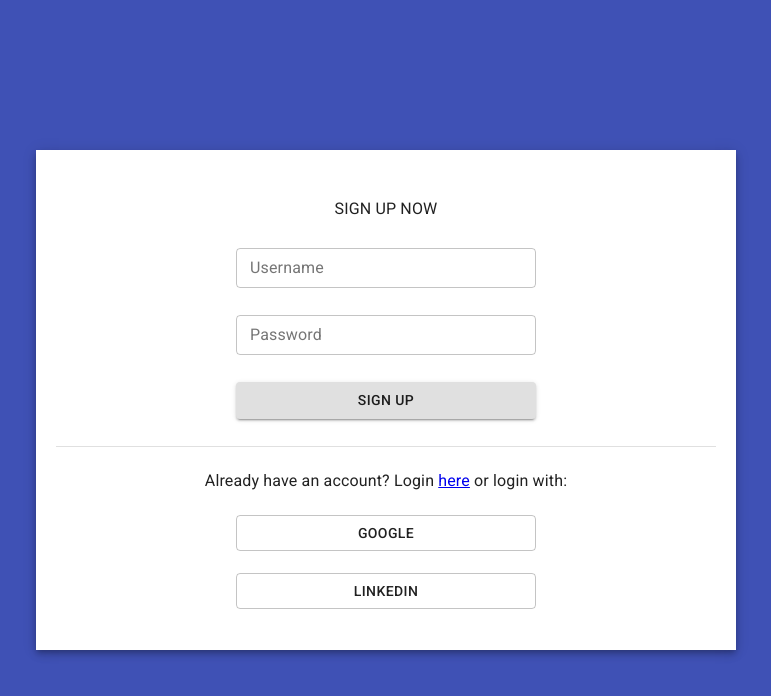
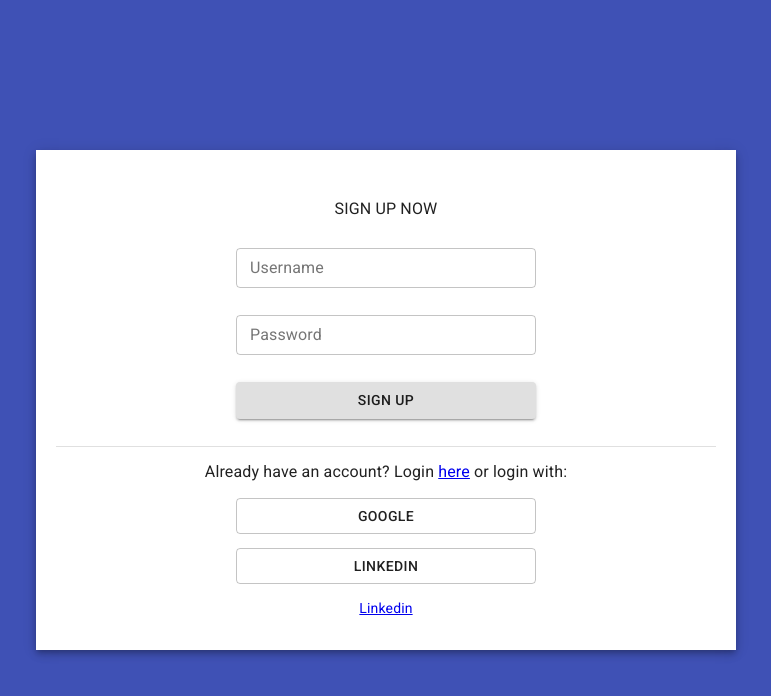
Before and after one commit to fabianschu/Plyo, a Next.js app in the folder frontend/: page /signup in a window 1280 px wide. Shown: the top 696 px of the page, without its empty margins (254-1025 px from the left). Built offline with nearby package versions, Linux system fonts and the light colour scheme.

Commit message:
login via linkedin implemented

```diff
--- a/frontend/pages/signup.js
+++ b/frontend/pages/signup.js
@@ -75,6 +75,15 @@ const Signup = () => {
         .catch(err => console.log(err));
     }
 
+    const handleLinkedin = event => {
+
+        axios.get(`${process.env.endpoint}/auth/linkedin`)
+        .then(res => {
+            console.log(res)
+        })
+        .catch(err => console.log(err));
+    }
+
     return (
         <Box className={classes.pageContainer}>
             <Box className={classes.inputContainer} boxShadow={5}>
@@ -106,7 +115,8 @@ const Signup = () => {
                 <Box className={classes.subContainer}>
                     <Typography className={classes.login}>Already have an account? Login <Link href="/auth/login">here</Link> or login with:</Typography>
                     <Button variant='outlined'  className={classes.cta}>Google</Button>
-                    <Button variant='outlined' className={classes.cta}>Linkedin</Button>
+                    <Button component='a' variant='outlined' className={classes.cta} onClick={handleLinkedin}>Linkedin</Button>
+                    <Link href={`${process.env.endpoint}/auth/linkedin`}><a>Linkedin</a></Link>
                 </Box>
             </Box>
         </Box>
```
